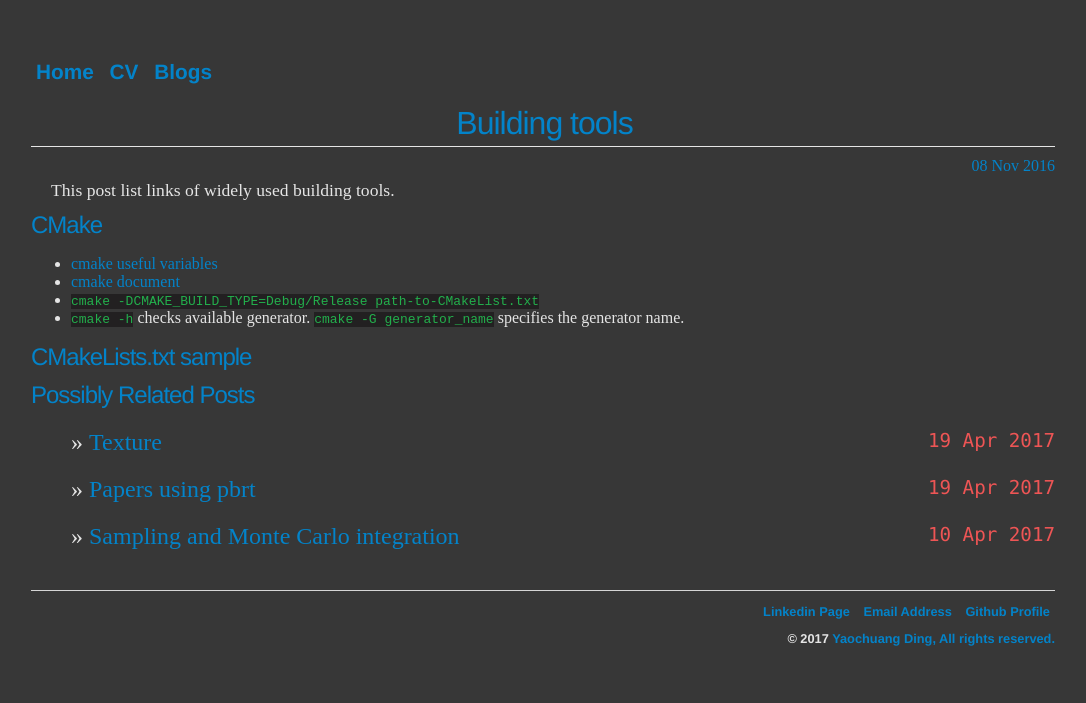
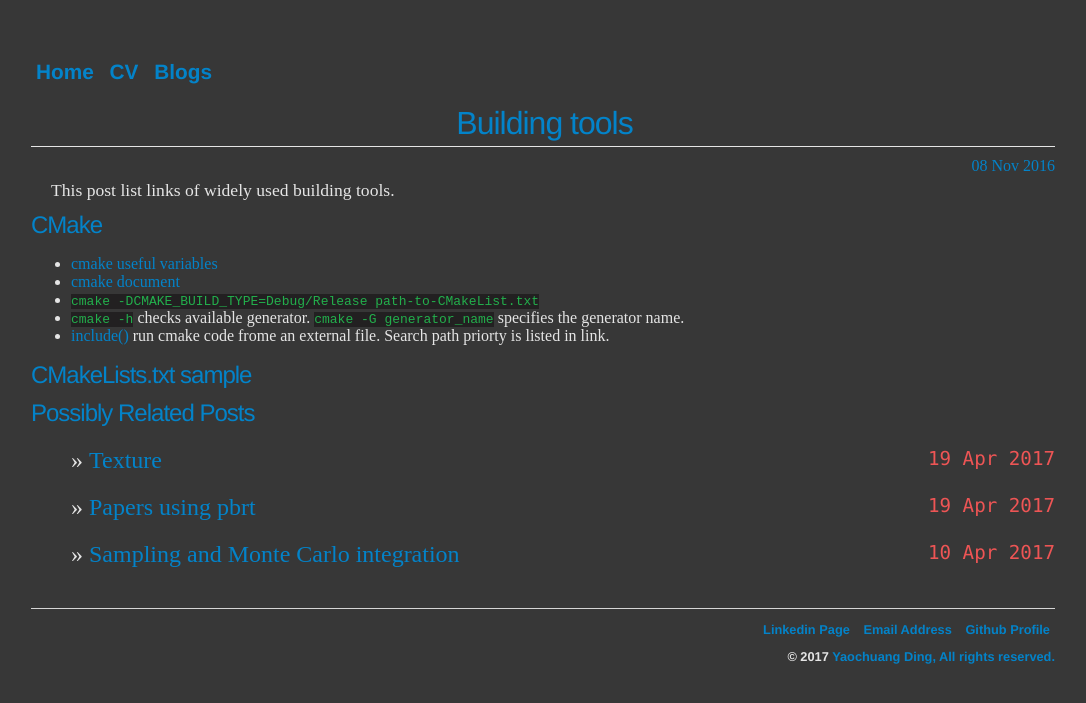
Before and after one commit to ychding11/ychding11.github.io, a Jekyll site: the page built from _posts/2016-08-11-Build-System.md, in a window 1280 px wide. Shown: the top 703 px of the page, without its empty margins (97-1183 px from the left). Built offline with Jekyll 4.4.1, drawn with Linux system fonts in a browser that asks for light colours.

Commit message:
add cmake related.

```diff
--- a/_posts/2016-08-11-Build-System.md
+++ b/_posts/2016-08-11-Build-System.md
@@ -10,5 +10,7 @@
 - [cmake document](https://cmake.org/cmake/help/v3.5/manual/cmake-buildsystem.7.html)
 - `cmake -DCMAKE_BUILD_TYPE=Debug/Release  path-to-CMakeList.txt`
 + `cmake -h` checks available generator. `cmake -G generator_name` specifies the generator name.
+- [include()](https://cmake.org/cmake/help/v3.0/command/include.html) run cmake code frome an
+  external file. Search path priorty is listed in link.
 
 ## CMakeLists.txt sample
```
